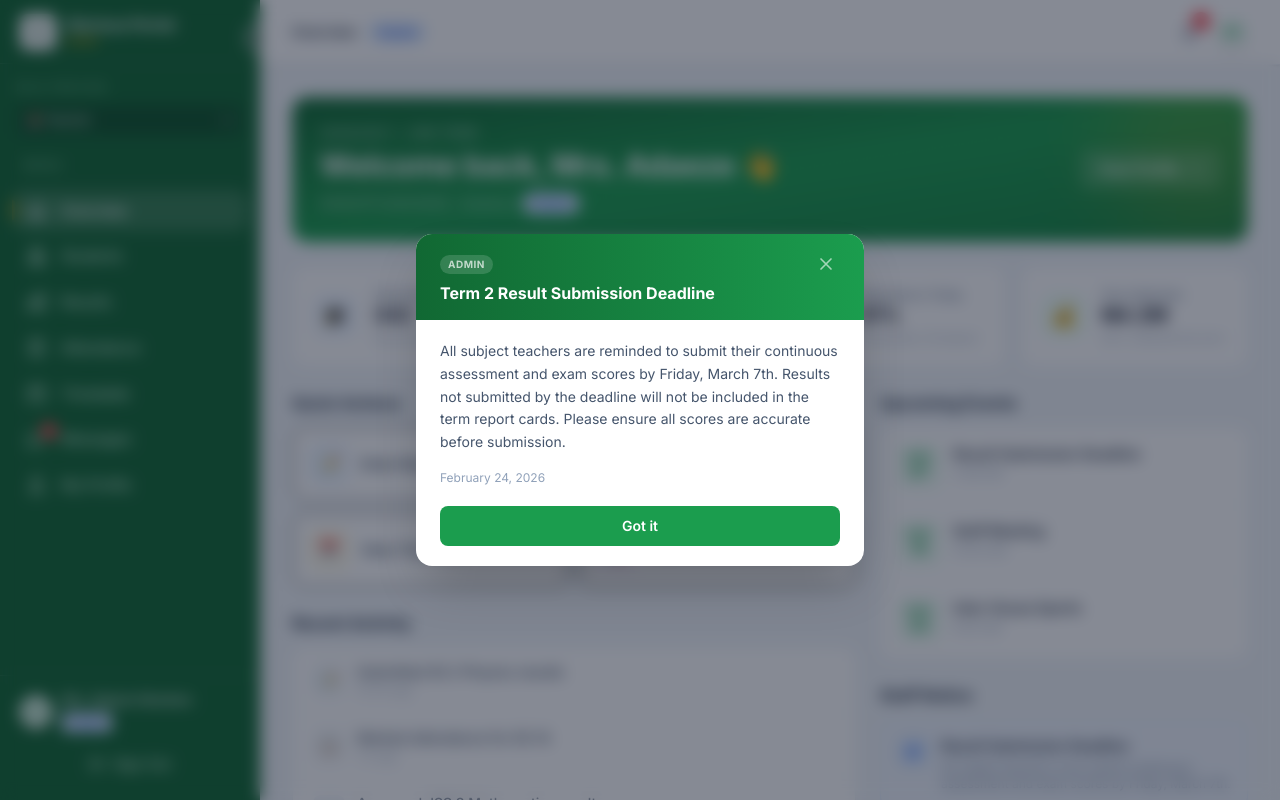
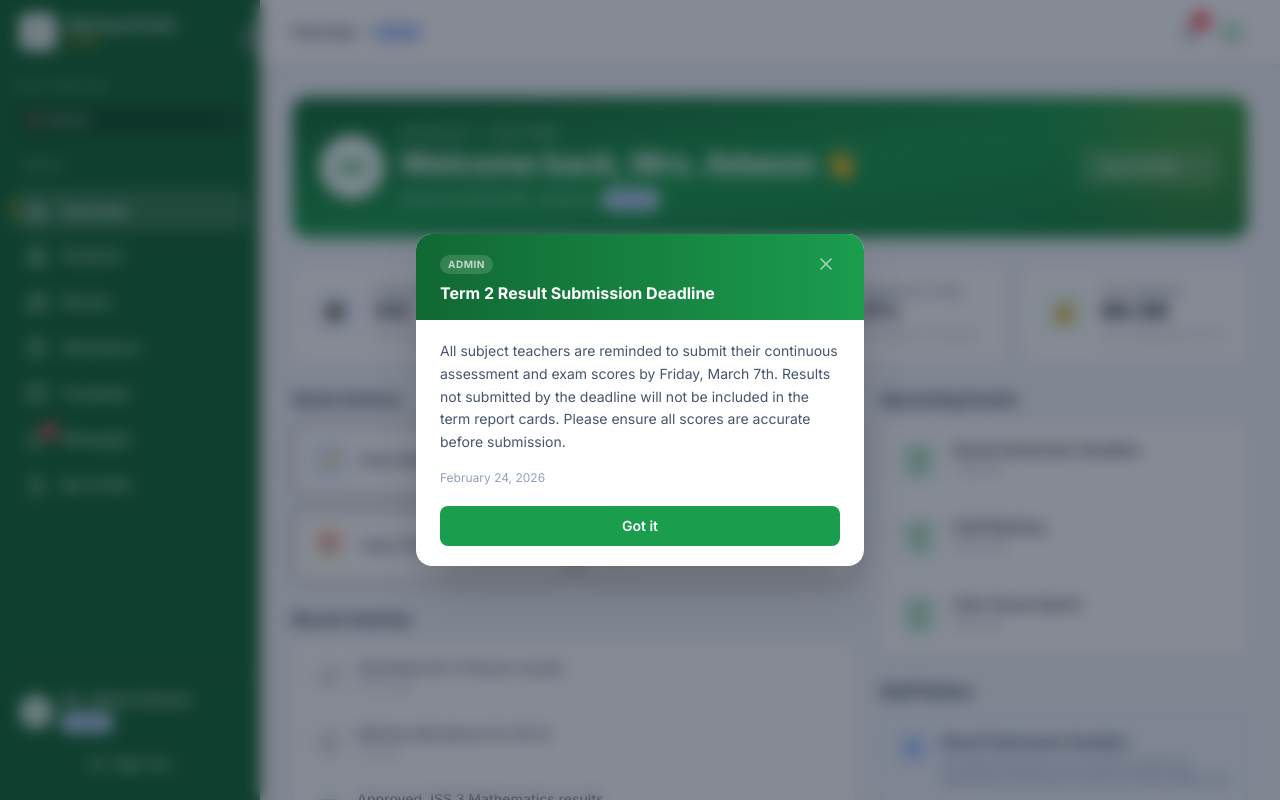
Before and after one commit to efebryan/glorious-school, a Next.js app: page /staff-dashboard/overview in a window 1280 px wide. Shown: the top 800 px of the page. Built offline with nearby package versions, Linux system fonts and the light colour scheme.

Commit message:
auto-commit: 10/20/2026, 4:16:40 PM

```diff
--- a/src/app/staff-dashboard/overview/page.tsx
+++ b/src/app/staff-dashboard/overview/page.tsx
@@ -48,15 +48,22 @@ export default function StaffOverviewPage() {
         <div className="absolute -top-12 -right-12 w-48 h-48 bg-brand-yellow/15 rounded-full blur-2xl" />
         <div className="absolute -bottom-16 -left-16 w-40 h-40 bg-brand-green-500/30 rounded-full blur-3xl" />
         <div className="relative z-10">
-          <div className="flex flex-col sm:flex-row sm:items-center sm:justify-between gap-3">
+          <div className="flex flex-col sm:flex-row sm:items-center sm:justify-between gap-4">
+            <div className="flex items-center gap-4">
+              <ProfilePhotoUpload
+                initials={MOCK_STAFF.initials}
+                name={`${MOCK_STAFF.firstName} ${MOCK_STAFF.lastName}`}
+                size="lg"
+                showUploadButton={false}
+              />
               <div>
-              <p className="text-white/60 text-xs font-semibold tracking-wider uppercase mb-1.5">
+                <p className="text-white/60 text-xs font-semibold tracking-wider uppercase mb-1">
                   {MOCK_STAFF.session} — {MOCK_STAFF.term}
                 </p>
                 <h1 className="text-xl sm:text-2xl lg:text-3xl font-bold leading-tight">
                   Welcome back, {MOCK_STAFF.firstName} 👋
                 </h1>
-              <div className="flex items-center gap-2 mt-2">
+                <div className="flex items-center gap-2 mt-1.5">
                   <p className="text-white/70 text-sm">
                     {MOCK_STAFF.staffId} · {MOCK_STAFF.department}
                   </p>
@@ -65,9 +72,10 @@ export default function StaffOverviewPage() {
                   </span>
                 </div>
               </div>
+            </div>
             <Link
               href="/staff-dashboard/profile"
-              className="hidden sm:inline-flex items-center gap-2 px-4 py-2 bg-white/15 hover:bg-white/25 backdrop-blur text-sm font-semibold rounded-lg transition-colors border border-white/20"
+              className="inline-flex self-start sm:self-auto items-center gap-2 px-4 py-2 bg-white/15 hover:bg-white/25 backdrop-blur text-sm font-semibold rounded-lg transition-colors border border-white/20"
             >
               View Profile
               <svg className="w-4 h-4" fill="none" stroke="currentColor" viewBox="0 0 24 24"><path strokeLinecap="round" strokeLinejoin="round" strokeWidth="2" d="M9 5l7 7-7 7" /></svg>
```
Lines whose indentation alone changed are shown as unchanged.
